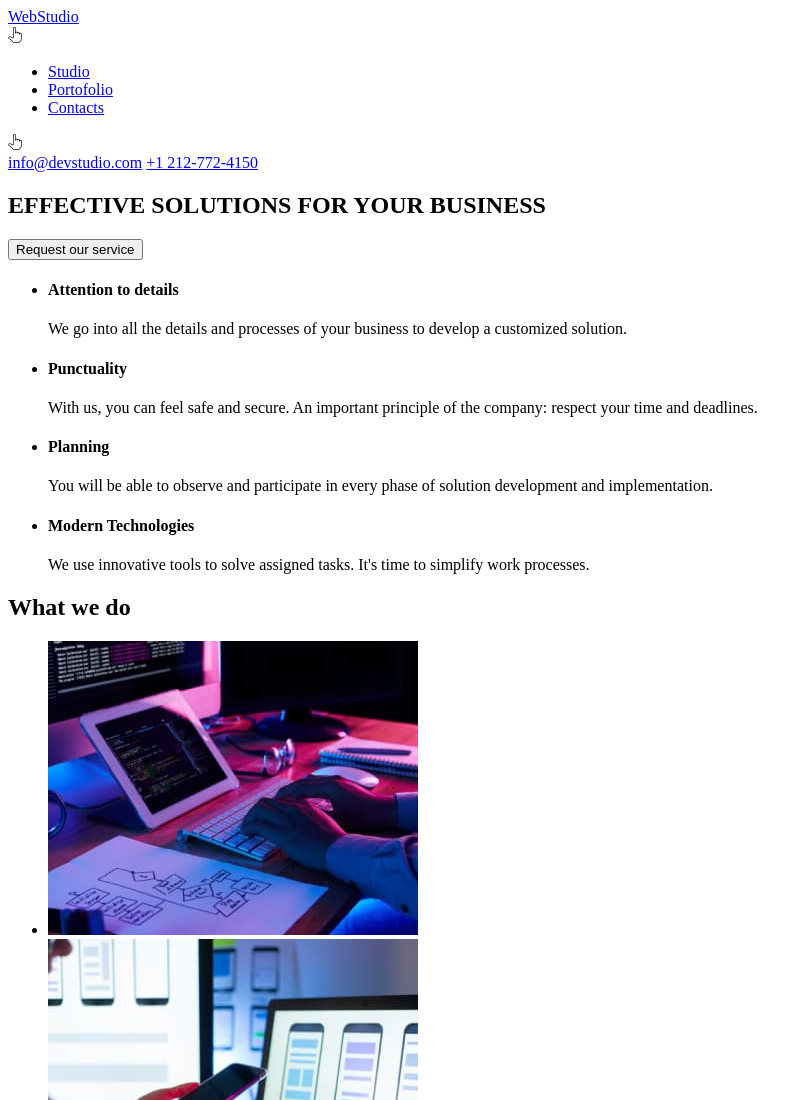
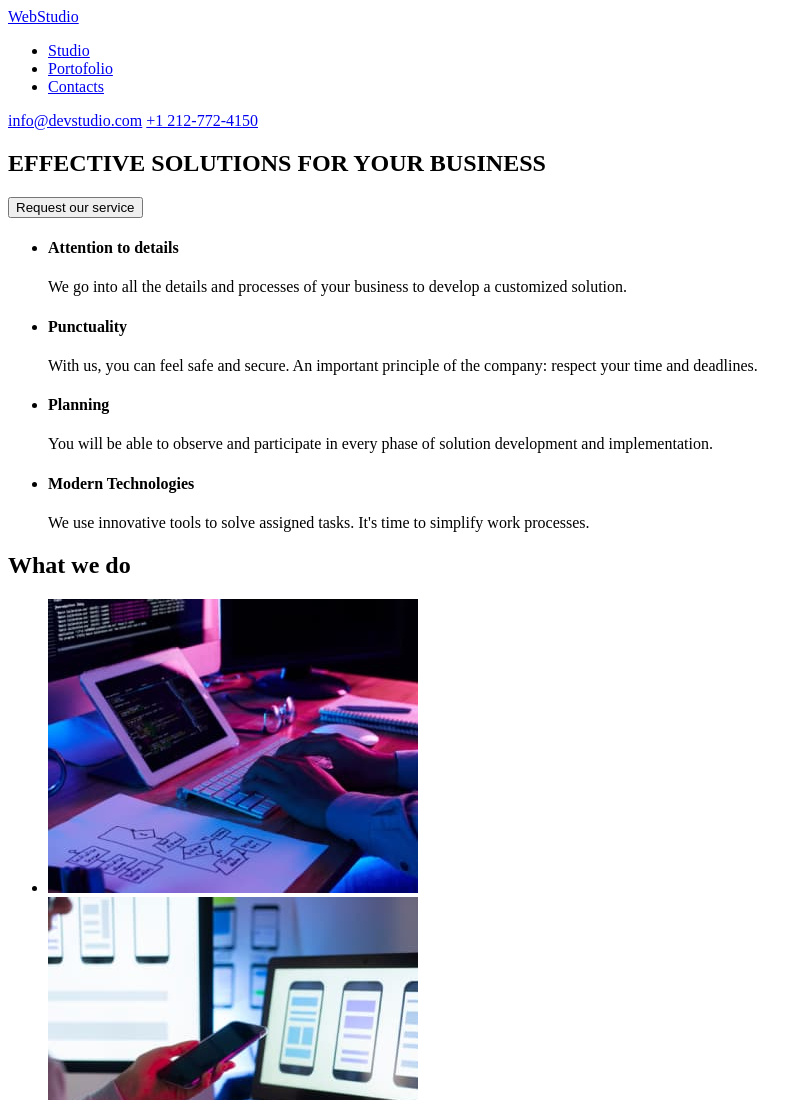
Before and after one commit to VictorPasare/goit-markup-hw-02, a plain HTML site: page index.html in a window 1280 px wide. Shown: the top 1100 px of the page, without its empty margins (0-812 px from the left). Drawn offline with Linux system fonts and the light colour scheme.

Commit message:
Changes
Changes to homework

```diff
--- a/index.html
+++ b/index.html
@@ -10,13 +10,11 @@
     <header>
         <a href="index.html">WebStudio</a>
         <nav>
-            <img src="/images/hand-pointer.jpg" alt="hand-pointer">
             <ul>
                 <li><a href="/Studio.html">Studio</a></li>
                 <li><a href="/Portofolio.html">Portofolio</a></li>
                 <li><a href="/Contacts.html">Contacts</a></li>
             </ul>
-            <img src="/images/hand-pointer.jpg" alt="hand-pointer">
         </nav>
         <a href="mailto:info@devstudio.com">info@devstudio.com</a>
         <a href="tel:+12127724150">+1 212-772-4150</a>
```
Also changed, not shown: images/hand-pointer.jpg (deleted).
